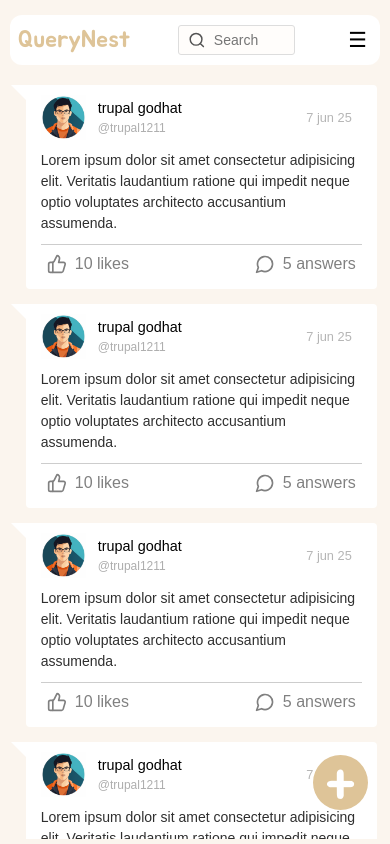
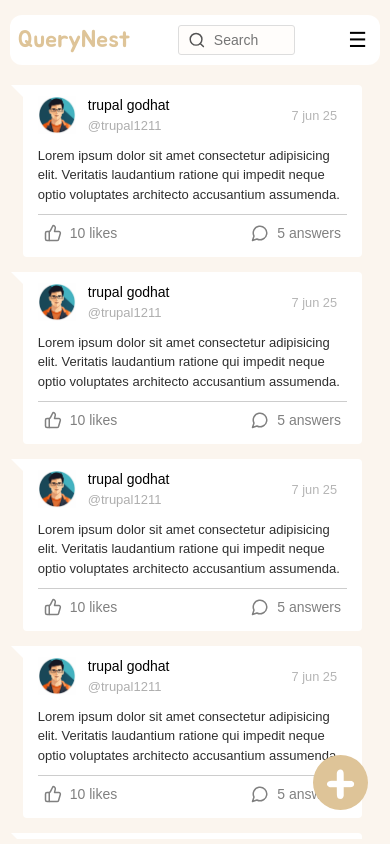
Before and after one commit to trupal1211/QuerynestFe, a React (Vite) app: page /home in a window 390 px wide. Built offline with nearby package versions, Linux system fonts and the light colour scheme; a web font is replaced by a local one.

Commit message:
changing in home.css

```diff
--- a/src/component/Home/home.css
+++ b/src/component/Home/home.css
@@ -1,6 +1,11 @@
 html{
     font-size: 16px;
 }
+
+
+/* ================= for home component ==================== */
+
+/* ===== scroll bar ===== */
 
 /* Scrollbar Track */
 ::-webkit-scrollbar {
@@ -25,6 +30,7 @@ html{
     background: #DEC498;  /* Darker on hover */
 }
 
+
 .main_container{
     width: 90vw;
     background-color: inherit;
@@ -36,149 +42,9 @@ html{
     position: relative;
 }
 
-.query{
-    width: 70%;
-    background-color: white;
-    margin-left: 16px;
-    margin-bottom: 15px;
-    border-radius: 4px;
-    position: relative;
-    border-radius: 4px;
-    border-top-left-radius: 0px;
-    line-height: 1.5;
-    font-size: .9rem;
-    padding: 10px 15px;
-    box-sizing: border-box;
-}
-
-.query::before {
-    content: "";
-    position: absolute;
-    top: 0;
-    left: -15px;
-    width: 0;
-    height: 0;
-    border-style: solid;
-    border-width: 0px 20px 20px 0;
-    border-radius: 0;
-    border-color: transparent #ffffff transparent transparent;
-}
-
-.query .header{
-    width: 100%;
-    display:flex;
-    justify-content: space-between;
-    align-items: center;
-}
-
-.profile_information{
-    display: flex;
-    gap: 12px;
-    align-items: center;
-    box-sizing: border-box;
-}
-
-.header img{
-    width:45px;
-    height:45px;
-}
-
-.header p{
-    margin: 0;
-}
-
-.image_container{
-    height: 45px;
-    width: 45px;
-}
 
 
-.username{
-    font-size: 12px;
-    color: rgb(174, 174, 174);
-}
-
-.timestamp{
-    font-size: .8rem;
-    margin-right: 10px;
-    color: rgb(181, 181, 181);
-}
-
-.content p{
-    margin:10px 0 ;
-    font-size: 14px;
-    color: rgb(47, 47, 47);
-}
-
-.query_footer{
-    border-top: 1px solid rgb(205, 205, 205);
-}
-
-
-.query_footer{
-    display: flex;
-    justify-content: space-between;
-    align-items: center;
-    font-size: 14px;
-}
-
-
-.like{
-    justify-content: space-between;
-}
-
-.like p{
-    margin: 0;
-}
-
-
-.comment p{
-    margin: 0;
-}
-
-.query_footer{
-    padding: 8px 0 4px;
-}
-
-
-.like-button, .comment-button {
-  display: flex;
-  align-items: center;
-  gap: 8px;
-  background: none;
-  border: none;
-  cursor: pointer;
-  font-size: 16px;
-  color: gray;
-  transition: color 0.3s ease;
-}
-
-.like-button:hover, .comment-button:hover {
-  color: black;
-}
-
-.liked{
-    color: black;
-}
-
-.icon {
-  width: 20px;
-  height: 20px;
-}
-
-
-
-/* query question btn */
-
-.query_input{
-    background-color: aqua;
-    width: 60vw;
-    height: 100px;
-}
-
-
-
-/* sticky add-btn */
+/* ===== btn for post query ===== */
 
 .add_btn{
     width: 55px;
@@ -205,101 +71,9 @@ html{
 
 
 
+/* =============== query post box =========== */
 
-
-@media(max-width:1200px){
-    .querypost_box{
-        width: 50vw !important;
-    }
-}
-
-
-
-@media(max-width:900px){
-
-    .main_container{
-      width: 95vw;
-      height: calc(100vh - 105px);
-    }
-
-    .query{
-        width: 75vw;
-    }
-
-    .add_btn{
-        right: calc(3vw + 10px);
-    }
-
-    .querypost_box{
-        width: 60vw !important;
-    }
-}
-
-@media(max-width:738px){
-    .query{
-        width: 80vw;
-    }
-
-    .querypost_box{
-        width: 75vw !important;
-    }
-
-}
-
-@media(max-width:600px){
-    .query{
-        width: 85vw;
-    }
-
-    .main_container{
-        height: calc(100vh - 100px);
-    }
-
-    .querypost_box{
-        width: 80vw !important;
-    }
-
-}
-
-
-@media(max-width:500px){
-
-    .main_container{
-        height: calc(100vh - 90px);
-    }
-
-    .query{
-        width: 90vw;
-    }
-
-    .querypost_box{
-        width: 85vw !important;
-    }
-}
-
-
-
-
-
-
-
-
-
-
-
-
-
-
-
-
-
-
-
-
-
-
-/* for search querypost_box */
-
+/* avoid background activity */
 .overlay {
     position: fixed;
     top: 0;
@@ -308,7 +82,6 @@ html{
     height: 100%;
     background: rgba(0, 0, 0, 0.302);
     display: none;
-
 }
 
 .overlay.active{
@@ -316,9 +89,9 @@ html{
     display: flex;
     justify-content: center ;
     align-items: center ;
-
 }
 
+/* =============== query post box =========== */
 .querypost_box{
     background: white;
     padding: 10px 20px;
@@ -332,7 +105,7 @@ html{
     margin: 0 0 15px;
 }
 
-.querypost_box textarea {
+.querypost_box textarea{
     resize: none;
     width: 100%;
     height: 25vh;
@@ -429,3 +202,266 @@ html{
     font-size: 12px;
     color: grey;
 }
+
+
+
+
+
+/* ==================== Query Component ====================== */
+
+
+.query{
+    width: 70%;
+    background-color: white;
+    margin-left: 16px;
+    margin-bottom: 15px;
+    border-radius: 4px;
+    position: relative;
+    border-radius: 4px;
+    border-top-left-radius: 0px;
+    line-height: 1.5;
+    font-size: .9rem;
+    padding: 10px 15px;
+    box-sizing: border-box;
+}
+
+
+/* for top-left tringle in query */
+.query::before {
+    content: "";
+    position: absolute;
+    top: 0;
+    left: -15px;
+    width: 0;
+    height: 0;
+    border-style: solid;
+    border-width: 0px 20px 20px 0;
+    border-radius: 0;
+    border-color: transparent #ffffff transparent transparent;
+}
+
+.query .header{
+    width: 100%;
+    display:flex;
+    justify-content: space-between;
+    align-items: center;
+}
+
+.profile_information{
+    display: flex;
+    gap: 12px;
+    align-items: center;
+    box-sizing: border-box;
+}
+
+.image_container{
+    width:42px !important;
+    height:42px !important;
+}
+
+.header img{
+    width: 100%;
+    height: 100%;
+}
+
+.header p{
+    margin: 0;
+}
+
+.image_container{
+    height: 45px;
+    width: 45px;
+}
+
+.username{
+    font-size: 12px;
+    color: rgb(174, 174, 174);
+}
+
+.timestamp{
+    font-size: .8rem;
+    margin-right: 10px;
+    color: rgb(181, 181, 181);
+}
+
+.content p{
+    margin:10px 0 ;
+    font-size: 14px;
+    color: rgb(47, 47, 47);
+}
+
+.query_footer{
+    border-top: 1px solid rgb(205, 205, 205);
+}
+
+.query_footer{
+    display: flex;
+    justify-content: space-between;
+    align-items: center;
+    font-size: 14px;
+}
+
+.like{
+    justify-content: space-between;
+}
+
+.like p{
+    margin: 0;
+}
+
+
+.comment p{
+    margin: 0;
+}
+
+.query_footer{
+    padding: 8px 0 4px;
+}
+
+
+.like-button, .comment-button {
+  display: flex;
+  align-items: center;
+  gap: 8px;
+  background: none;
+  border: none;
+  cursor: pointer;
+  font-size: 16px;
+  color: gray;
+  transition: color 0.3s ease;
+}
+
+.like-button:hover, .comment-button:hover {
+  color: black;
+}
+
+.liked{
+    color: black;
+}
+
+.icon {
+  width: 20px;
+  height: 20px;
+}
+
+/* for like and comment */
+span{
+    font-size: 15px;
+}
+
+
+
+
+
+
+
+/* ====================  media query ======================= */
+
+
+
+@media(max-width:1200px){
+    .querypost_box{
+        width: 50vw !important;
+    }
+}
+
+
+@media(max-width:900px){
+
+    .main_container{
+      width: 95vw;
+      height: calc(100vh - 105px);
+    }
+
+    .query{
+        width: 75vw;
+    }
+
+    .add_btn{
+        right: calc(3vw + 10px);
+    }
+
+    .querypost_box{
+        width: 60vw !important;
+    }
+}
+
+@media(max-width:738px){
+    .query{
+        width: 80vw;
+    }
+
+    .querypost_box{
+        width: 75vw !important;
+    }
+
+}
+
+@media(max-width:600px){
+    .main_container{
+         height: calc(100vh - 100px);
+     }
+
+    .query{
+        width: 82vw;
+        margin-left: 13px;
+    }
+
+    /* to make small tringle */
+    .query::before {
+        left: -12px;
+        border-width: 0px 15px 15px 0;
+        border-color: transparent #ffffff transparent transparent;
+    }
+
+    .image_container{
+        width:38px !important;
+        height:38px !important;
+    }
+
+    .profile_information{
+       gap: 12px;
+    }
+
+   .content p{
+    font-size:13px;
+   }
+
+   .name{
+    font-size: 14px;
+   }
+
+   .username{
+    font-size: 13px;
+   }
+
+    .querypost_box{
+        width: 80vw !important;
+    }
+
+    .icon {
+        width: 18px;
+        height: 18px;
+      }
+
+    span{
+        font-size: 14px;
+    }
+
+}
+
+
+@media(max-width:500px){
+
+    .main_container{
+        height: calc(100vh - 90px);
+    }
+
+    .query{
+        width: 87vw;
+    }
+
+    .querypost_box{
+        width: 90vw !important;
+    }
+}
```
